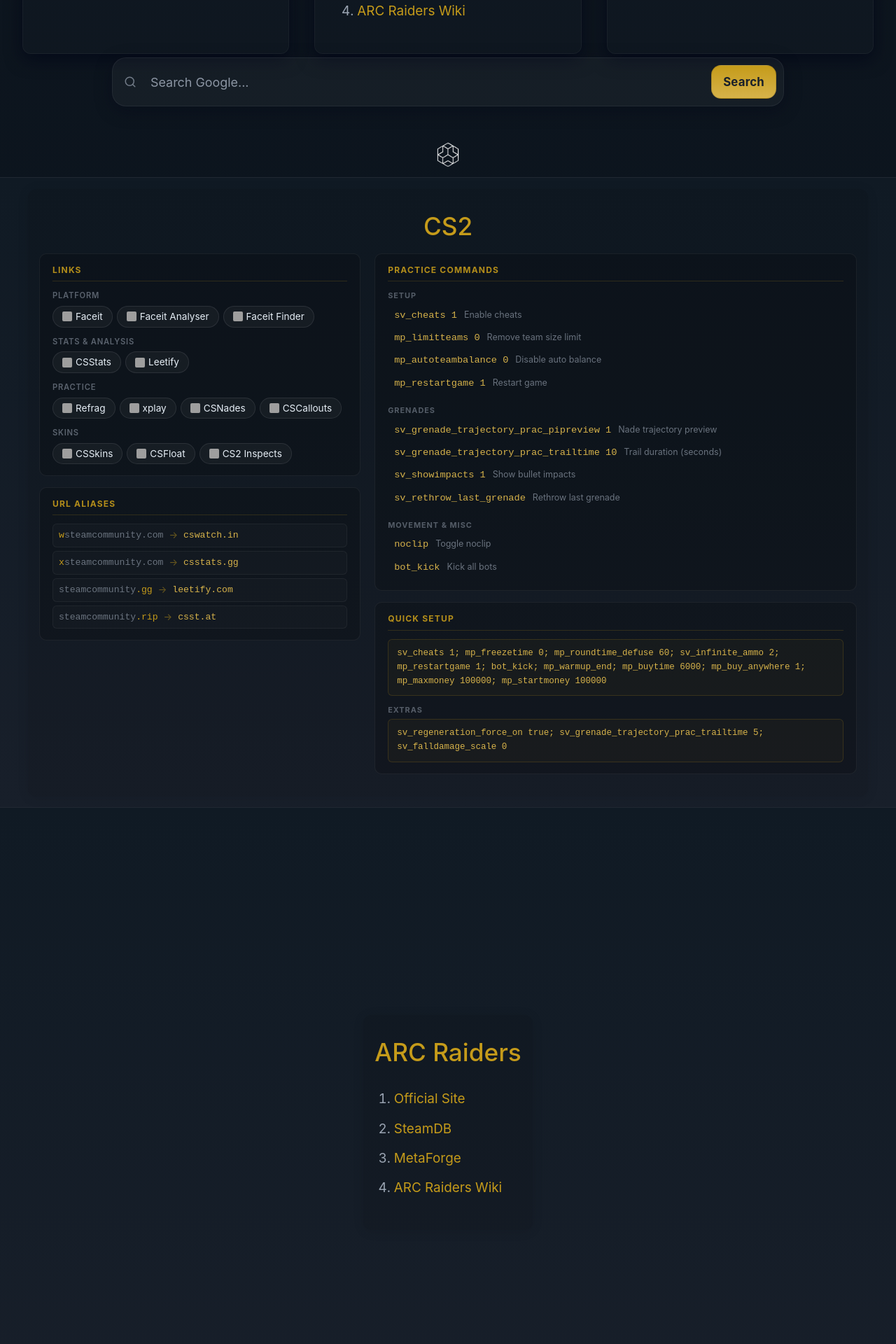
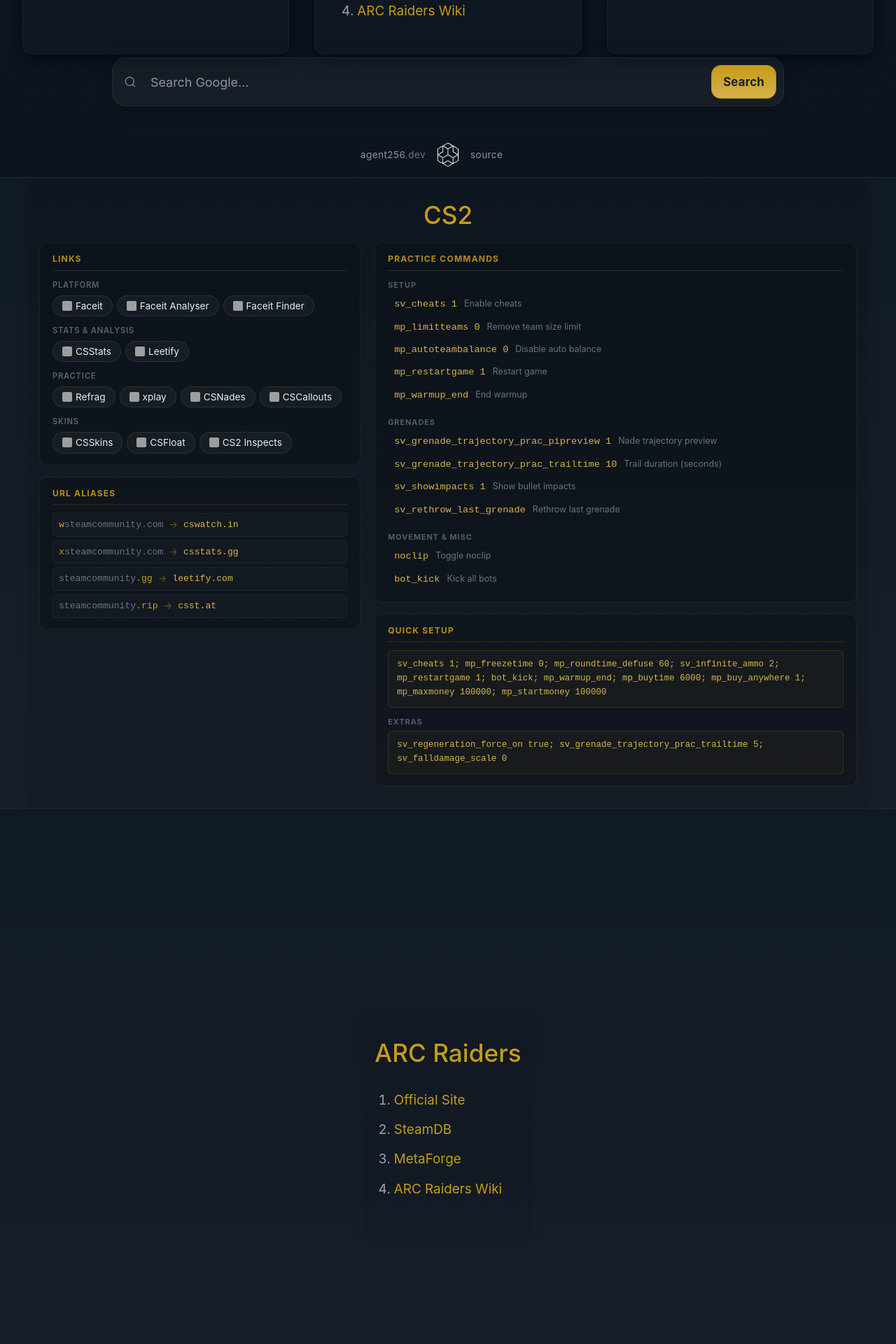
Before and after one commit to iv8512/blume.one, a Jekyll site: the page built from index.html, in a window 1280 px wide. Shown: the part 741-2661 px from the top of the page at 70% size. Built offline with Jekyll 4.4.1, drawn with Linux system fonts in a browser that asks for light colours; grey boxes are pictures that could not be loaded.

Commit message:
Improved footer

```diff
--- a/_includes/sections/cs2.html
+++ b/_includes/sections/cs2.html
@@ -45,6 +45,7 @@
                         <div class="cmd" data-cmd="mp_limitteams 0"><span class="cmd-text">mp_limitteams 0</span><span class="cmd-desc">Remove team size limit</span></div>
                         <div class="cmd" data-cmd="mp_autoteambalance 0"><span class="cmd-text">mp_autoteambalance 0</span><span class="cmd-desc">Disable auto balance</span></div>
                         <div class="cmd" data-cmd="mp_restartgame 1"><span class="cmd-text">mp_restartgame 1</span><span class="cmd-desc">Restart game</span></div>
+                        <div class="cmd" data-cmd="mp_warmup_end"><span class="cmd-text">mp_warmup_end</span><span class="cmd-desc">End warmup</span></div>
                     </div>
                     <div class="cmd-group">
                         <div class="cmd-group-label">Grenades</div>
--- a/assets/css/base.css
+++ b/assets/css/base.css
@@ -42,6 +42,8 @@
 
 ol { margin: 12px 0 0 24px; padding: 0; }
 ol li { margin: 14px 0; font-size: 1.18rem; color: var(--muted); }
+ol li a { color: var(--accent); display: block; transition: padding-left .12s ease; }
+ol li a:hover { color: var(--accent-weak); padding-left: 3px; transform: none; }
 
 a {
     color: var(--accent);
@@ -53,11 +55,33 @@
 
 footer.site-footer {
     padding: 14px 0;
-    text-align: center;
-    color: var(--muted);
-    font-size: 0.9rem;
-    background: transparent;
+    display: flex;
+    align-items: center;
+    justify-content: center;
     flex-shrink: 0;
 }
 
+.footer-source,
+.footer-link {
+    flex: 1;
+    font-size: 0.85rem;
+    letter-spacing: 0.4px;
+    transition: none;
+}
+
+.footer-source {
+    color: #6b7785;
+    text-align: right;
+    margin-right: 14px;
+}
+
+.footer-link { margin-left: 14px; color: #8a94a8; }
+.footer-link-name { color: #8a94a8; }
+.footer-link-tld { color: #6b7785; }
+
+.site-footer a:hover {
+    color: var(--muted);
+    transform: none;
+}
+
 .brand-img { width: 36px; vertical-align: middle; }
--- a/index.html
+++ b/index.html
@@ -32,7 +32,9 @@
 </div>
 
 <footer class="site-footer">
+    <a href="https://agent256.dev/" class="footer-source"><span class="footer-link-name">agent256</span><span class="footer-link-tld">.dev</span></a>
     <a href="https://pastebin.com/FDgNusSc"><img src="assets/blume.gif" alt="logo" class="brand-img"></a>
+    <a href="https://github.com/iv8512/blume.one" class="footer-link">source</a>
 </footer>
 
 {% include sections/cs2.html %}
```
